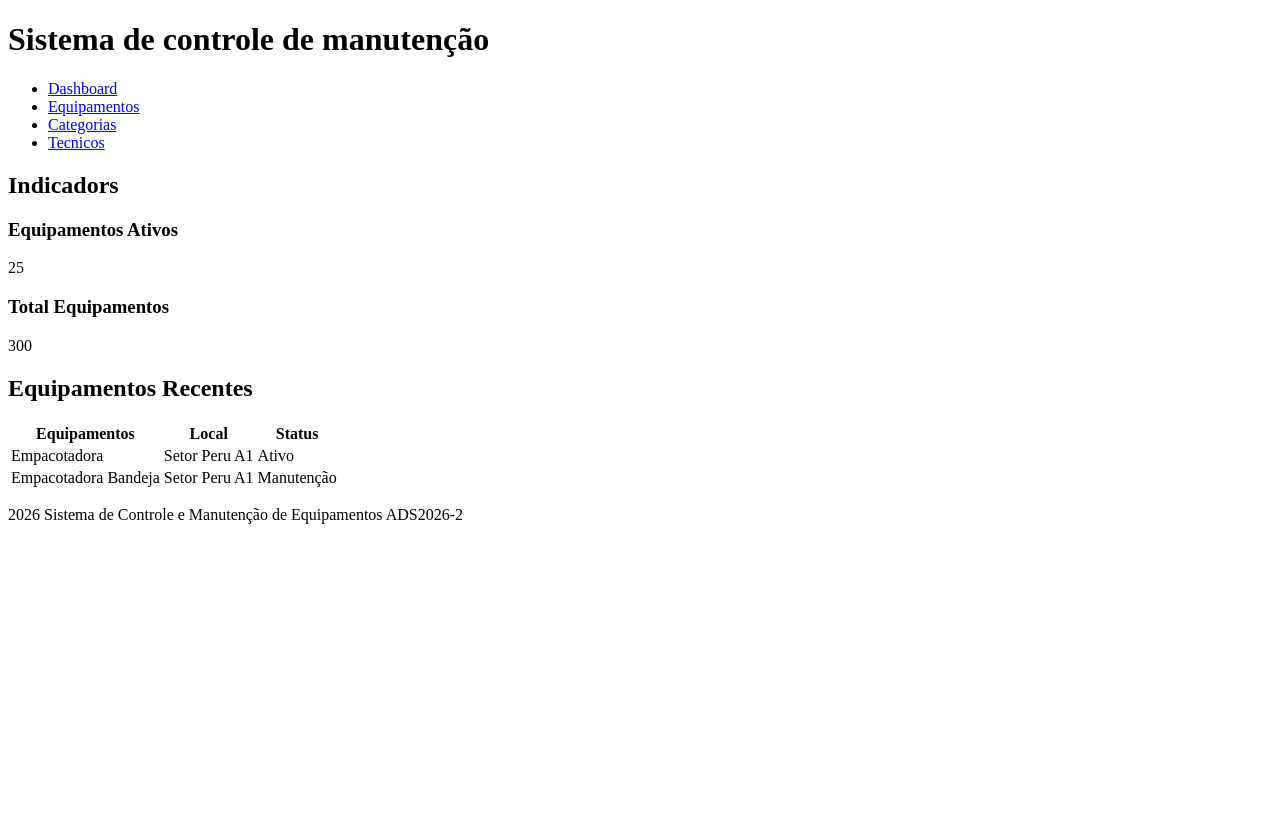
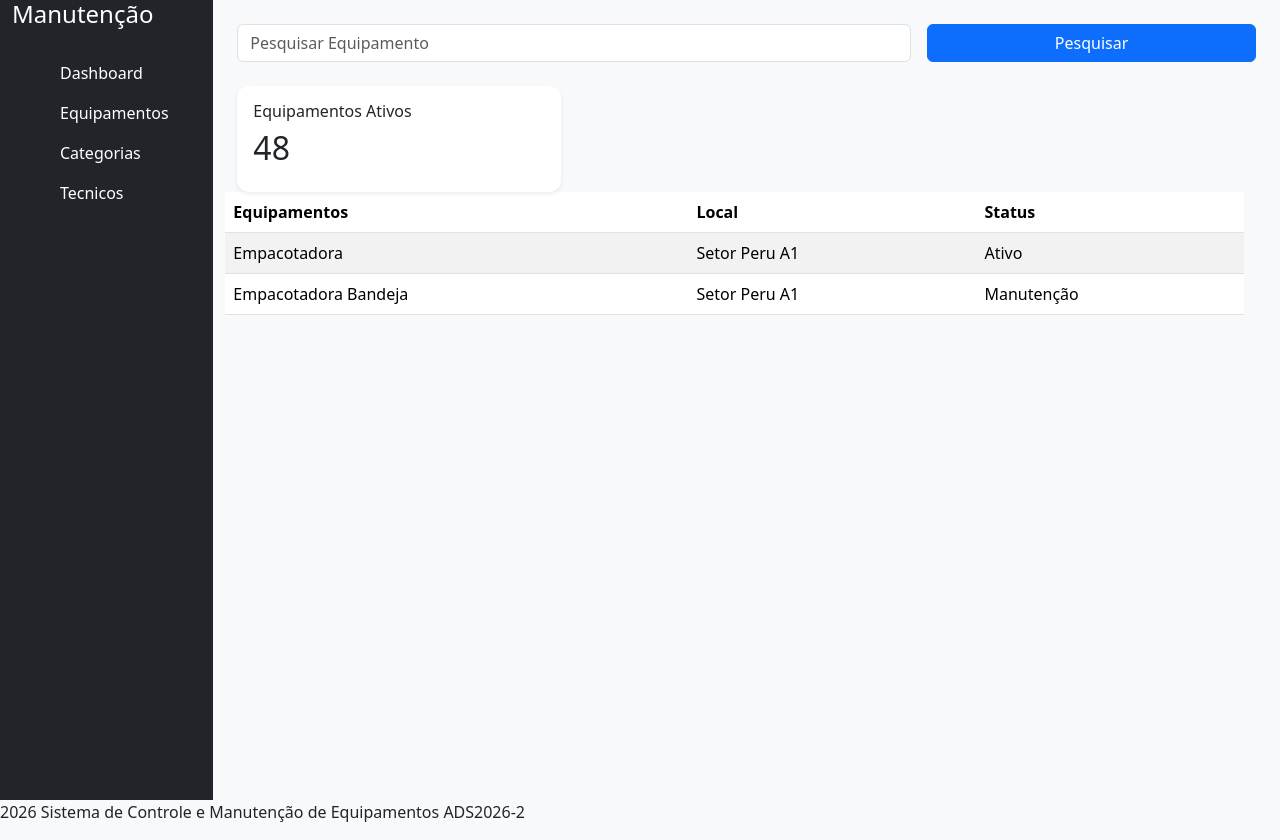
Before and after one commit to eliascarpari-art/Maintenance-System, a plain HTML site: page frontend/pages/dashboard.html in a window 1280 px wide. Before the commit the page ends 800 px from the top, so only its background shows below. Drawn offline with nearby package versions, Linux system fonts and the light colour scheme.

Commit message:
botstrap

```diff
--- /dev/null
+++ b/frontend/css/dashboard.css
@@ -0,0 +1,11 @@
+.nav-link{
+    border-radius: 8px;
+    transition: background-color .3s ease;
+}
+.nav-link:hover{
+    background-color:rgba(255,255,255,.15);
+}
+.card{
+    border: none;
+    border-radius: 12px;
+}
--- /dev/null
+++ b/frontend/css/style.css
@@ -0,0 +1,6 @@
+:root{
+    --primary-color-ms: #0d6efd;
+    --background-color-ms: #f8f9fa ;
+    --text-color-ms: #212529;
+    --sidebar-widht: 250px;
+}
--- a/frontend/pages/dashboard.html
+++ b/frontend/pages/dashboard.html
@@ -4,34 +4,48 @@
     <meta charset="UTF-8">
     <meta name="viewport" content="width=device-width, initial-scale=1.0">
     <title>Dashboard - Sistema de Manutenção</title>
+    <link href="https://cdn.jsdelivr.net/npm/bootstrap@5.3.8/dist/css/bootstrap.min.css" rel="stylesheet" integrity="sha384-sRIl4kxILFvY47J16cr9ZwB07vP4J8+LH7qKQnuqkuIAvNWLzeN8tE5YBujZqJLB" crossorigin="anonymous">
+    <link rel="stylesheet" href="../css/dashboard.css">
+    <link rel="stylesheet" href="../css/forms.css">
+    <link rel="stylesheet" href="../css/style.css">
 </head>
-<body>
-    <header>
-        <h1>Sistema de controle de manutenção</h1>
-    </header>
-    <nav>
+<body class="bg-light">
+    <div class="container-fluid">
+        <div class="row">
+            <aside class="col-md-3 col-lg-2 bg-dark text-white min-vh-100">
+                <h4 class="mb-4">Manutenção</h4>
+                <nav class=" nav flex-column">
                     <ul>
-            <li><a href="#">Dashboard</a></li>
-            <li><a href="#">Equipamentos</a></li>
-            <li><a href="#">Categorias</a></li>
-            <li><a href="#">Tecnicos</a></li>
+                        <a class="nav-link text-white active"href='#'>Dashboard</a>
+                        <a class="nav-link text-white" href="#">Equipamentos</a>
+                        <a class="nav-link text-white" href="#">Categorias</a>
+                        <a class="nav-link text-white" href="#">Tecnicos</a>
                     </ul>
                 </nav>
-    <main>
-        <section>
-            <h2>Indicadors</h2>
-            <article>
-                <h3>Equipamentos Ativos</h3>
-                <p>25</p>
-            </article>
-            <article>
-                <h3>Total Equipamentos</h3>
-                <p>300</p>
-            </article>
-        </section>
-        <section>
-            <h2>Equipamentos Recentes</h2>
-            <table>
+            </aside>
+            <main class="col-md-9 col-lg-10 p-4">
+                <form class="row g-3 mb-4">
+                    <div class="col-md-8">
+                        <input type="text" class="form-control" placeholder="Pesquisar Equipamento">
+                    </div>
+                    <div class=" col-md-4">
+                        <button class="btn btn-primary w-100">
+                            Pesquisar
+                        </button>
+                    </div>
+                </form>
+
+                <div class="row g-4 mb-4">
+                    <div class=" col-md-4">
+                        <div class="card shadow-sm">
+                            <div class="card-body">
+                                <h6>Equipamentos Ativos</h6>
+                                <h2>48</h2>
+                            </div>
+                        </div>
+                    </div>
+                    <div class="row">
+                        <table class=" table table-striped table-houver align">
                             <thead>
                                 <tr>
                                     <th>Equipamentos</th>
@@ -52,10 +66,18 @@
                                 </tr>
                             </tbody>
                         </table>
-        </section>
+                    </div>
+                </div>
             </main>
+        </div>
+    </div>
+
     <footer>
         <p>2026 Sistema de Controle  e Manutenção de Equipamentos ADS2026-2</p>
     </footer>
+    <script src="https://cdn.jsdelivr.net/npm/bootstrap@5.3.8/dist/js/bootstrap.bundle.min.js" integrity="sha384-FKyoEForCGlyvwx9Hj09JcYn3nv7wiPVlz7YYwJrWVcXK/BmnVDxM+D2scQbITxI" crossorigin="anonymous"></script>
+    <script src="https://cdn.jsdelivr.net/npm/@popperjs/core@2.11.8/dist/umd/popper.min.js" integrity="sha384-I7E8VVD/ismYTF4hNIPjVp/Zjvgyol6VFvRkX/vR+Vc4jQkC+hVqc2pM8ODewa9r" crossorigin="anonymous"></script>
+<script src="https://cdn.jsdelivr.net/npm/bootstrap@5.3.8/dist/js/bootstrap.min.js" integrity="sha384-G/EV+4j2dNv+tEPo3++6LCgdCROaejBqfUeNjuKAiuXbjrxilcCdDz6ZAVfHWe1Y" crossorigin="anonymous"></script>
+
 </body>
 </html>
```
Also changed, not shown: frontend/css/forms.css (added). Lines whose indentation alone changed are shown as unchanged.
